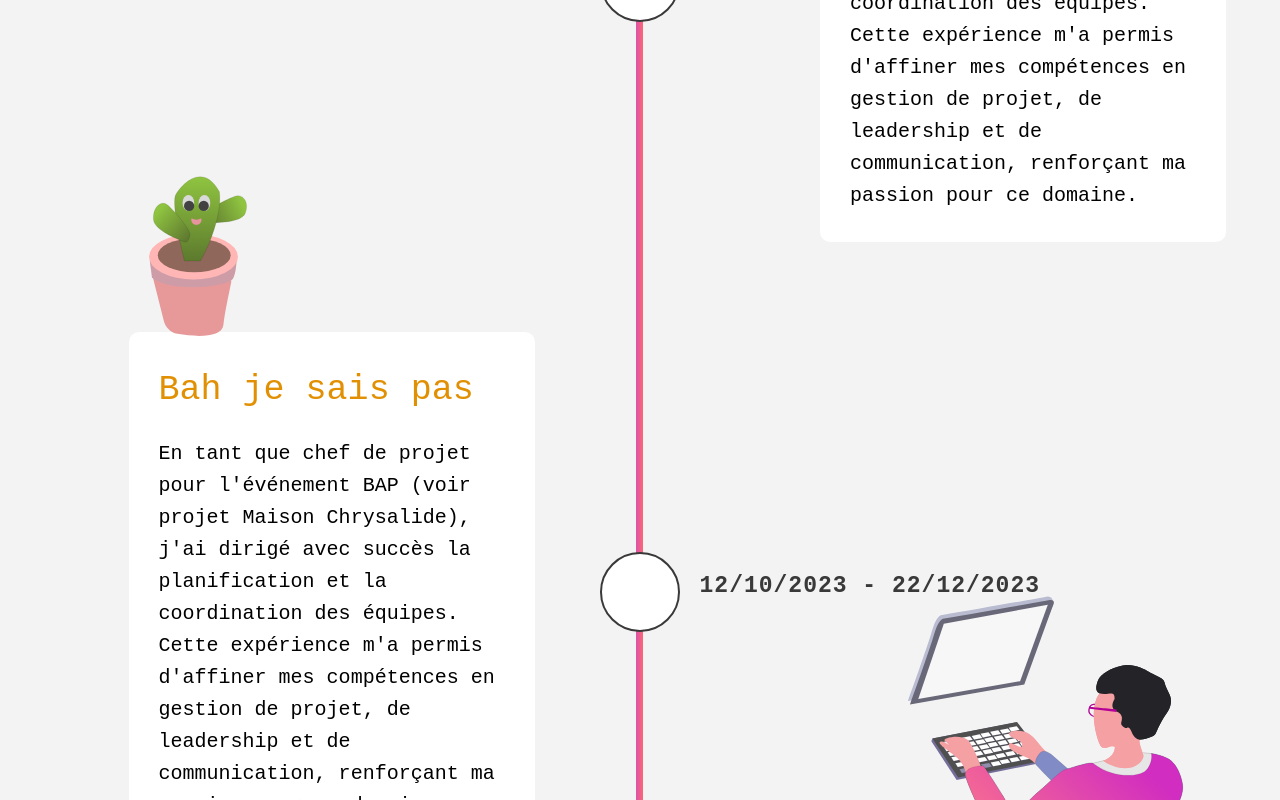
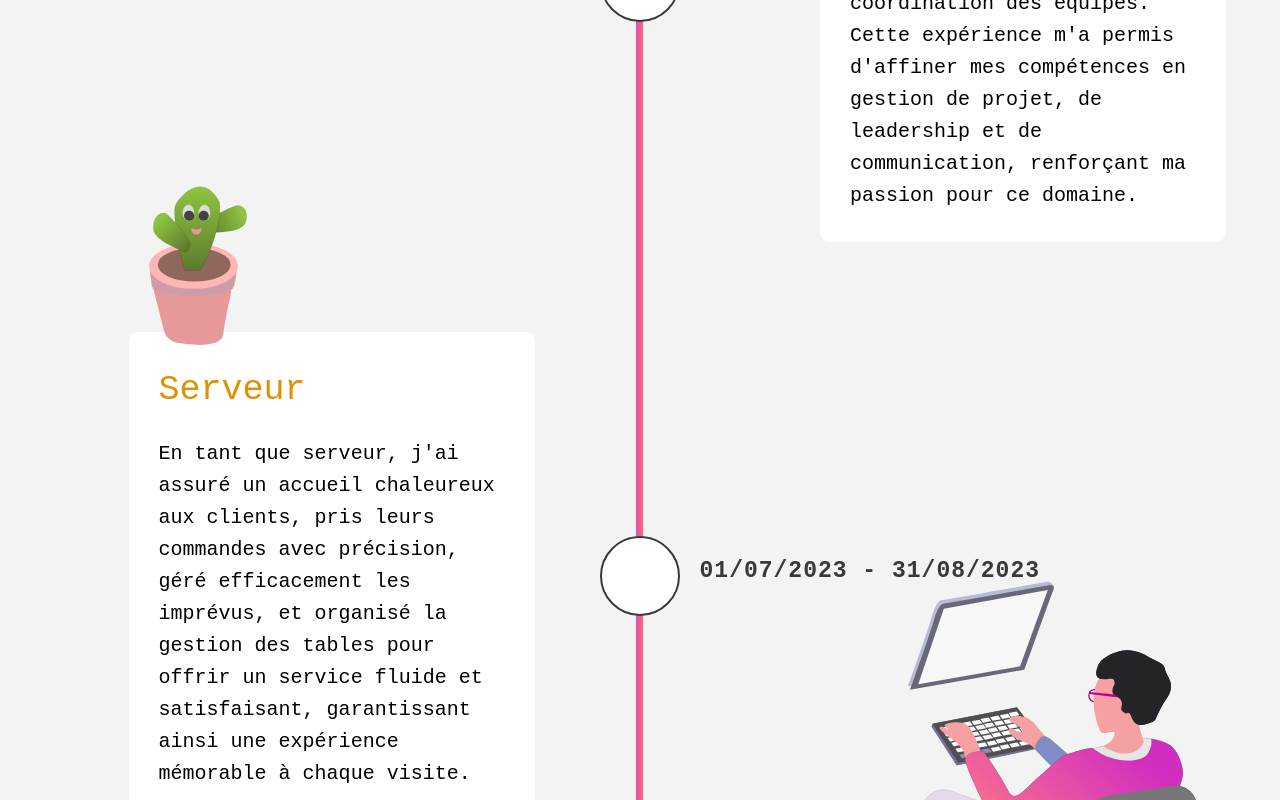
Before and after one commit to AntoineSP01/Portfolio_Antoine, a Vue app: page / in a window 1280 px wide. Shown: the part 2000-2800 px from the top of the page. Built offline with nearby package versions, Linux system fonts and the light colour scheme; a web font is replaced by a local one.

Commit message:
Mofication of content

```diff
--- a/src/App.vue
+++ b/src/App.vue
@@ -115,14 +115,11 @@ export default {
       <img class="logo" :src="isDay ? '../src/assets/Icons/logo-light.svg' : '../src/assets/Icons/logo_dark.svg'" @click="toggleDayNight"  alt="Logo du site">
       <router-link to="/"><h2>Portfolio</h2></router-link>
       <ul>
-        <li>
-          <a href="https://github.com/AntoineSP01" target="_blank" rel="noopener noreferrer"><img src="../src/assets/Icons/github.svg" alt="Logo de Github"></a></li>
-        <li><a href="https://discord.com/channels/@me/_toto2001" target="_blank" rel="noopener noreferrer"><img src="../src/assets/Icons/discord.svg" alt="Logo de Discord"></a></li>
+        <li><a href="https://github.com/AntoineSP01" target="_blank" rel="noopener noreferrer"><img src="../src/assets/Icons/github.svg" alt="Logo de Github"></a></li>
         <li><a href="https://www.linkedin.com/in/antoineschmerberperraud/" target="_blank" rel="noopener noreferrer"><img src="../src/assets/Icons/linkedin.svg" alt="Logo de Linkedin"></a></li>
       </ul>
     </nav>
   </header>
-
   <RouterView />
 
   <section class="contacts">
@@ -155,7 +152,6 @@ export default {
     </h5>
     <div>
       <span @click="github">Github</span>
-      <span @click="discord">Discord</span>
       <span @click="linkedin">Linkedin</span>
     </div>
   </section>
@@ -188,6 +184,7 @@ nav {
 
   ul {
     display: flex;
+    align-items: center;
     gap: 20px;
 
     @media screen and (max-width: 668px){
@@ -197,7 +194,6 @@ nav {
 
   li {
     display: flex;
-    justify-content: center;
   }
 
   h2 {
--- a/src/stores/themeManager.js
+++ b/src/stores/themeManager.js
@@ -26,6 +26,7 @@ function applyLightTheme() {
   applyLightThemeContactStyle();
   applyLightThemeProjectStyle();
   applyLightThemeNavStyle();
+  applyLightThemeVidImgrStyle();
 }
 
 function applyDarkTheme() {
@@ -36,6 +37,7 @@ function applyDarkTheme() {
   applyDarkThemeContactStyle();
   applyDarkThemeProjectStyle();
   applyDarkThemeNavStyle();
+  applyDarkThemeVidImgStyle();
 }
 
 function applyLightThemePStyle() {
@@ -248,3 +250,17 @@ function applyDarkThemeFooterStyle() {
     spanElements[i].style.color = 'var(--text-color-orange)';
   }
 }
+
+function applyLightThemeVidImgrStyle() {
+  const Elements = document.querySelectorAll('figcaption');
+  for (let i = 0; i < Elements.length; i++) {
+    Elements[i].style.color = 'var(--text-color-lightTheme)';
+  }
+}
+
+function applyDarkThemeVidImgStyle() {
+  const Elements = document.querySelectorAll('figcaption');
+  for (let i = 0; i < Elements.length; i++) {
+    Elements[i].style.color = 'var(--text-color-darkTheme)';
+  }
+}
--- a/src/views/HomeView.vue
+++ b/src/views/HomeView.vue
@@ -69,14 +69,14 @@
         </div>
       </div>
       <div class="container left">
-        <div class="date">12/10/2023 - 22/12/2023
+        <div class="date">01/07/2023 - 31/08/2023
           <img class="persoOrdi" src="../assets/Icons/persoOrdi.svg" alt="">
         </div>
         <div class="content">
           <img class="cactus" src="../assets/Icons/cactus.svg" alt="">
-          <h3>Bah je sais pas</h3>
+          <h3>Serveur</h3>
           <p>
-            En tant que chef de projet pour l'événement BAP (voir projet Maison Chrysalide), j'ai dirigé avec succès la planification et la coordination des équipes. Cette expérience m'a permis d'affiner mes compétences en gestion de projet, de leadership et de communication, renforçant ma passion pour ce domaine.
+            En tant que serveur, j'ai assuré un accueil chaleureux aux clients, pris leurs commandes avec précision, géré efficacement les imprévus, et organisé la gestion des tables pour offrir un service fluide et satisfaisant, garantissant ainsi une expérience mémorable à chaque visite.
           </p>
         </div>
       </div>
```
